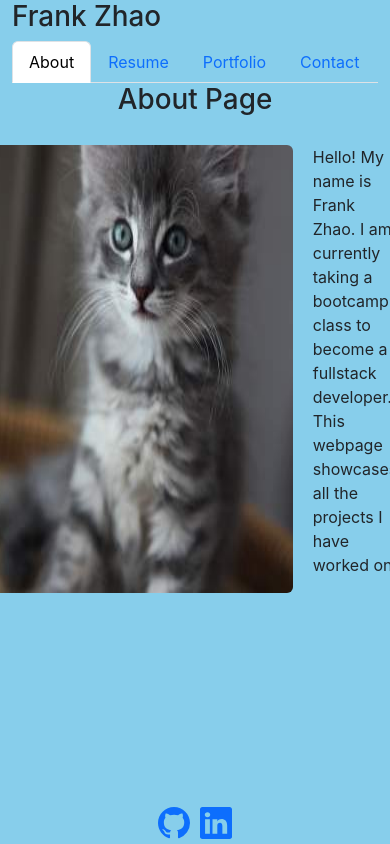
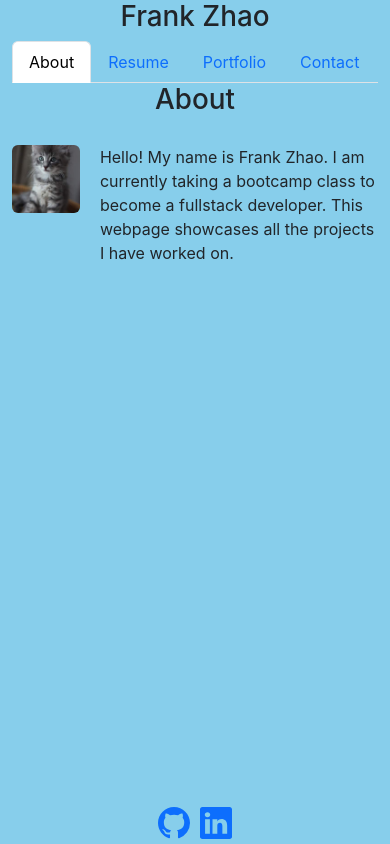
Before and after one commit to fzhao888/React-Portfolio, a React (Create React App) app: page / in a window 390 px wide. Built offline with nearby package versions, Linux system fonts and the light colour scheme; the HTML template or start-up script is replaced by a standard one.

Commit message:
Made about me image responsive

```diff
--- a/src/App.css
+++ b/src/App.css
@@ -6,6 +6,10 @@
     min-height: 100vh;
     width: 100%;
     background-color: skyblue;
+ }
+
+ h1 {
+   text-align: center;
  }
 
  h2{
@@ -27,7 +31,7 @@
    justify-content: center;
  }
 
- .me img{
+ .meImg{
    margin-right: 20px;
  }
 
--- a/src/components/Project.js
+++ b/src/components/Project.js
@@ -7,7 +7,7 @@ export default function Project(props) {
     return (
         <div>
             <section className='project'>
-                <h1>Portfolio Page</h1>
+                <h1>Portfolio</h1>
                 <section className="project-card col-md-12">
                     {
                         props.projects.map(project => (
--- a/src/components/pages/About.js
+++ b/src/components/pages/About.js
@@ -3,9 +3,11 @@ import React from 'react';
 export default function About() {
   return (
     <div className='about col-md-12'>
-      <h1>About Page</h1>
+      <h1>About</h1>
       <section className='me'>
-        <img src="images/me.jpg" alt="image of me" className='img-fluid rounded' />
+        <section class='meImg'>
+          <img src="images/me.png" alt="image of me" className='img-fluid rounded' />
+        </section>
         <p>
           Hello! My name is Frank Zhao.  I am currently taking a bootcamp class to become a fullstack developer.  This webpage showcases all the projects I have worked on.
         </p>
--- a/src/components/pages/Contact.js
+++ b/src/components/pages/Contact.js
@@ -3,7 +3,7 @@ import React from 'react';
 export default function Contact() {
   return (
     <section id="contact-us" className="contact-us" >
-      <h2>Contact Us</h2>
+      <h2>Contact</h2>
 
     </section>
   );
--- a/src/components/pages/Resume.js
+++ b/src/components/pages/Resume.js
@@ -3,7 +3,7 @@ import React from 'react';
 export default function Resume() {
   return (
     <div>
-      <h1>Resume Page</h1>
+      <h1>Resume</h1>
       <a className='button' href='assets/Frank-Zhao.pdf' download='Frank-Zhao.pdf'> Download Resume</a>
       <section className='proficiencies col-md-6'>
         <h3>Front-End Proficiencies</h3>
```
Also changed, not shown: public/images/me.png (renamed from public/images/me.jpg).
